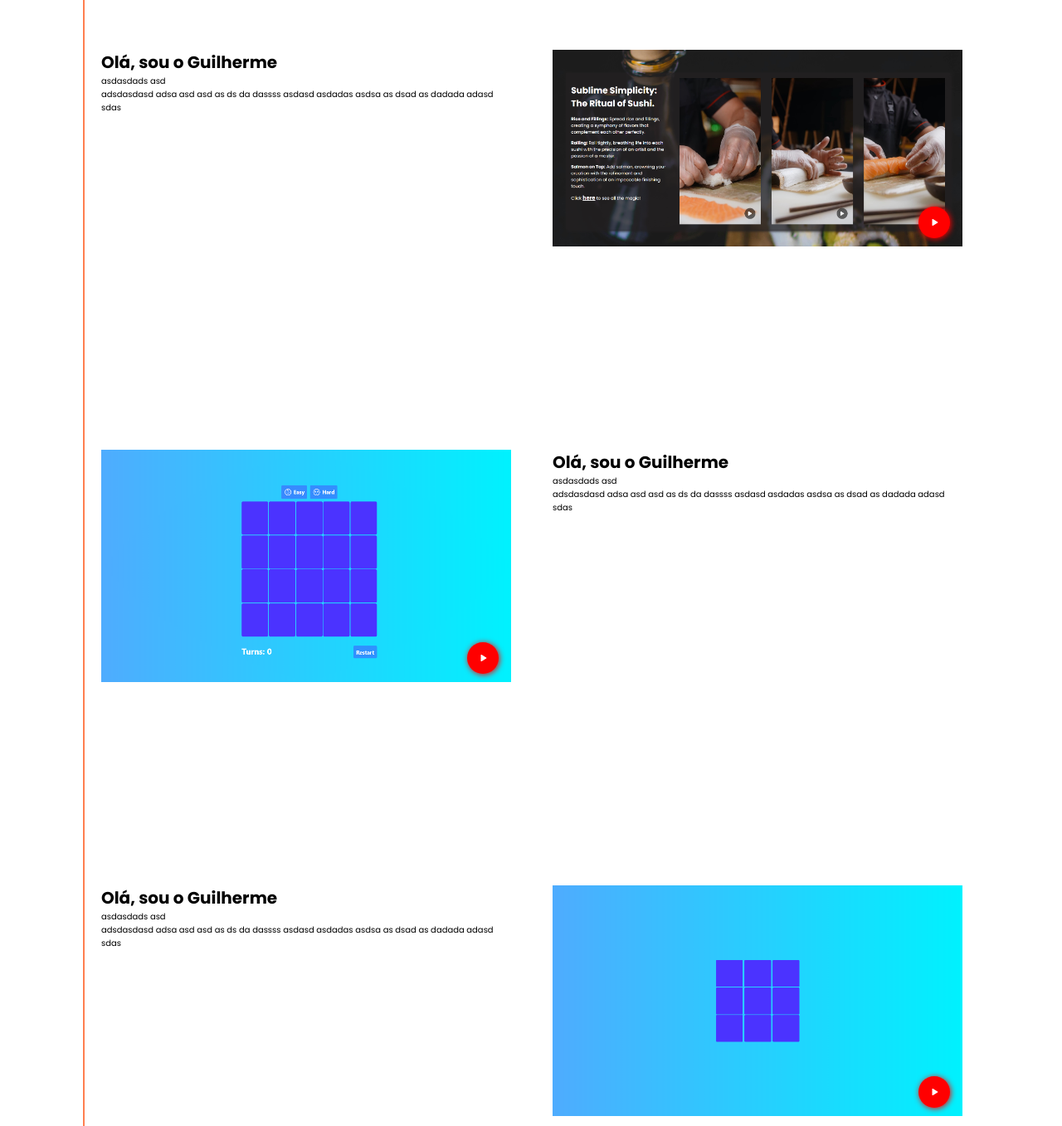
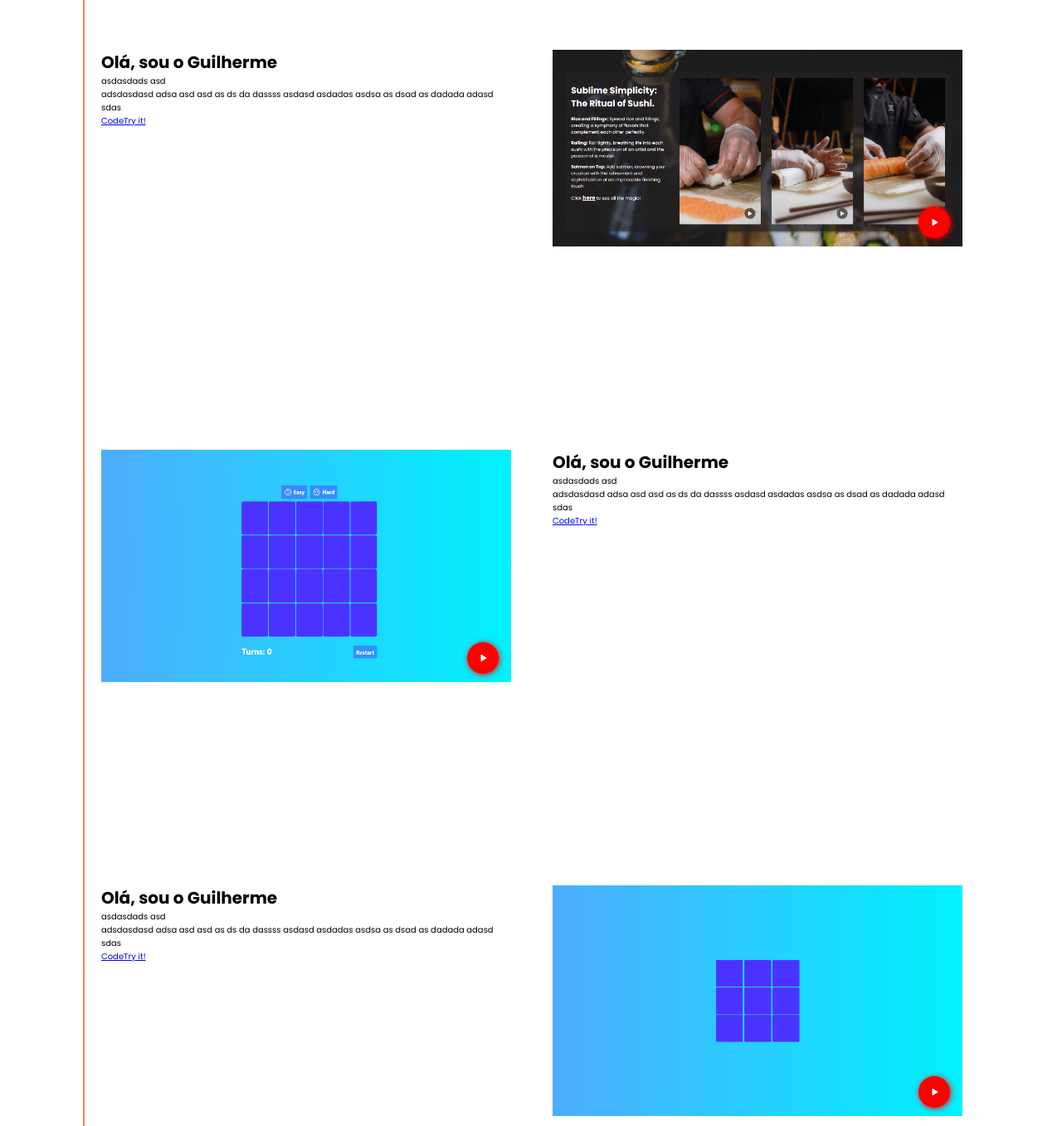
Before and after one commit to GuilhermeEger/portfolio, a React (Create React App) app: page / in a window 1280 px wide. Shown: the part 794-2151 px from the top of the page at 83% size. Built offline with nearby package versions, Linux system fonts and the light colour scheme.

Commit message:
Added project links

```diff
--- a/src/Components/ContentBox/ContentBox.js
+++ b/src/Components/ContentBox/ContentBox.js
@@ -19,6 +19,8 @@ function ContentBox(props) {
           adsdasdasd adsa asd asd as ds da dassss asdasd asdadas asdsa as dsad
           as dadada adasd sdas
         </p>
+        <a target="_blank" href={props.codeLink}>Code</a>
+        <a target="_blank" href={props.pageLink}>Try it!</a>
       </div>
       <div
         className={
--- a/src/Components/Home/Home.js
+++ b/src/Components/Home/Home.js
@@ -53,16 +53,22 @@ function Home(props) {
           video={foodLandingPageVideo}
           img={foodLandingPage}
           gridTemplate={"text-img"}
+          codeLink={"https://github.com/GuilhermeEger/food-landing-page"}
+          pageLink={"https://guilhermeeger.github.io/food-landing-page/"}
         />
         <ContentBox
           video={memoryGameVideo}
           img={memoryGame}
           gridTemplate={"img-text"}
+          codeLink={"https://github.com/GuilhermeEger/memory-game"}
+          pageLink={"https://guilhermeeger.github.io/memory-game/"}
         />
         <ContentBox
           video={ticTacToeVideo}
           img={ticTacToe}
           gridTemplate={"text-img"}
+          codeLink={"https://github.com/GuilhermeEger/tic-tac-toe"}
+          pageLink={"https://guilhermeeger.github.io/tic-tac-toe/"}
         />
         <div>
           <Carousel />
```
